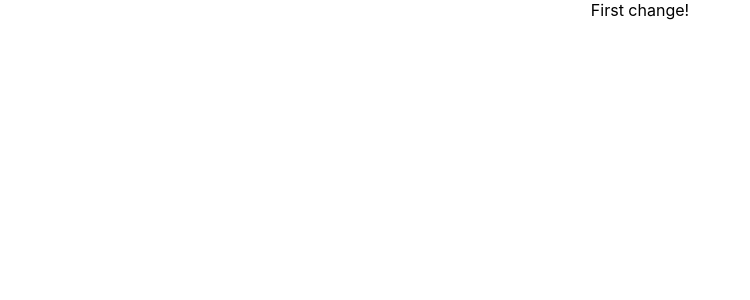
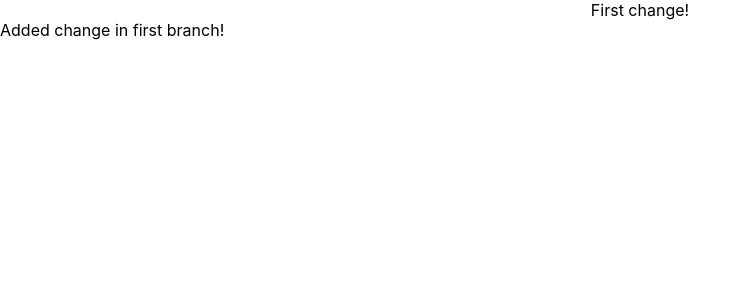
Before and after one commit to Olegche1977/project-training-git, a React (Create React App) app: page / in a window 1280 px wide. Shown: the top 300 px of the page, without its empty margins (0-750 px from the left). Built offline with nearby package versions, Linux system fonts and the light colour scheme.

Commit message:
First change in first branch

```diff
--- a/src/App.js
+++ b/src/App.js
@@ -2,10 +2,14 @@ import logo from './logo.svg';
 import './App.css';
 
 function App() {
-  return (
+  return (<>
     <div className="App">
       First change!
     </div>
+    <div>
+    Added change in first branch!
+  </div>
+  </>
   );
 }
 
```
